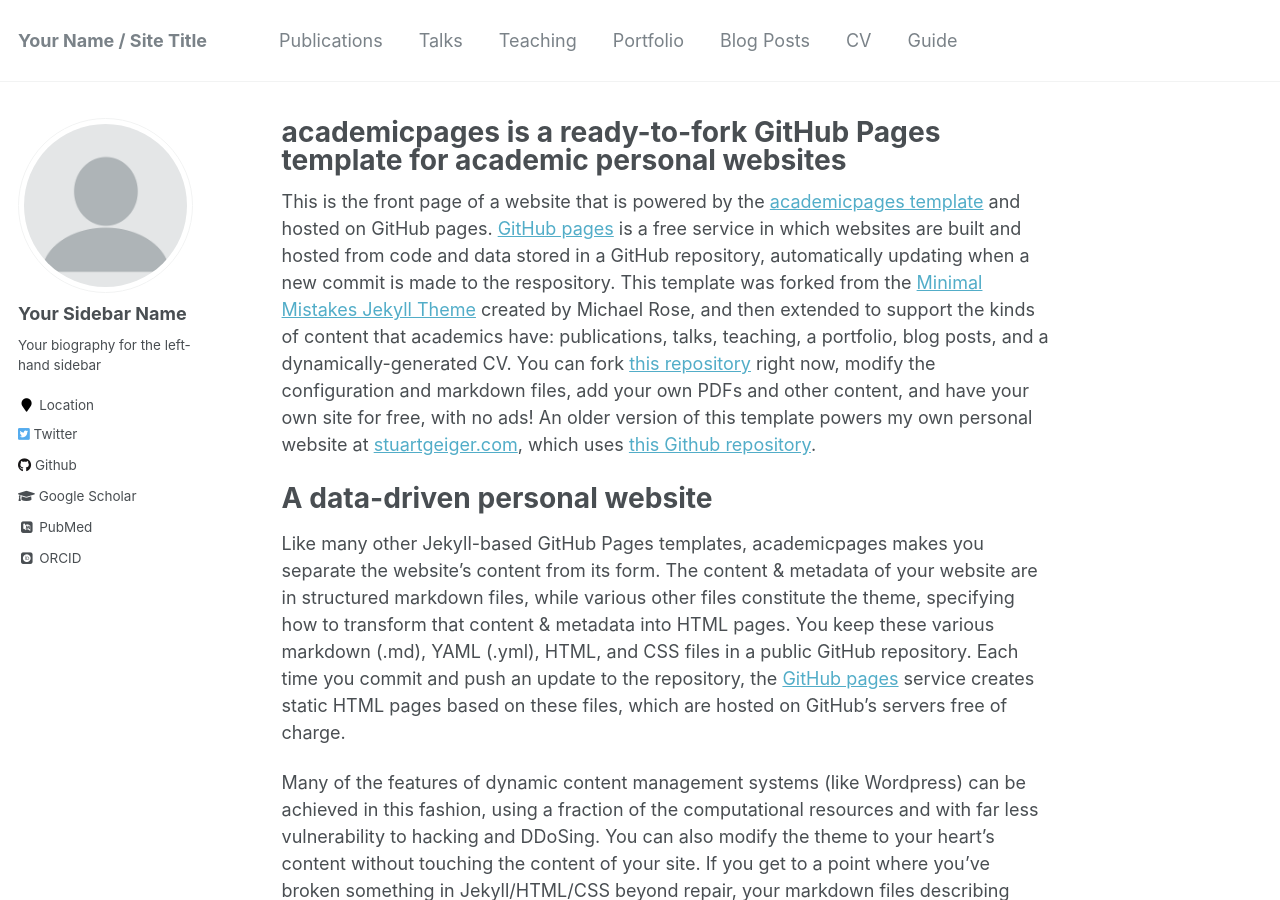
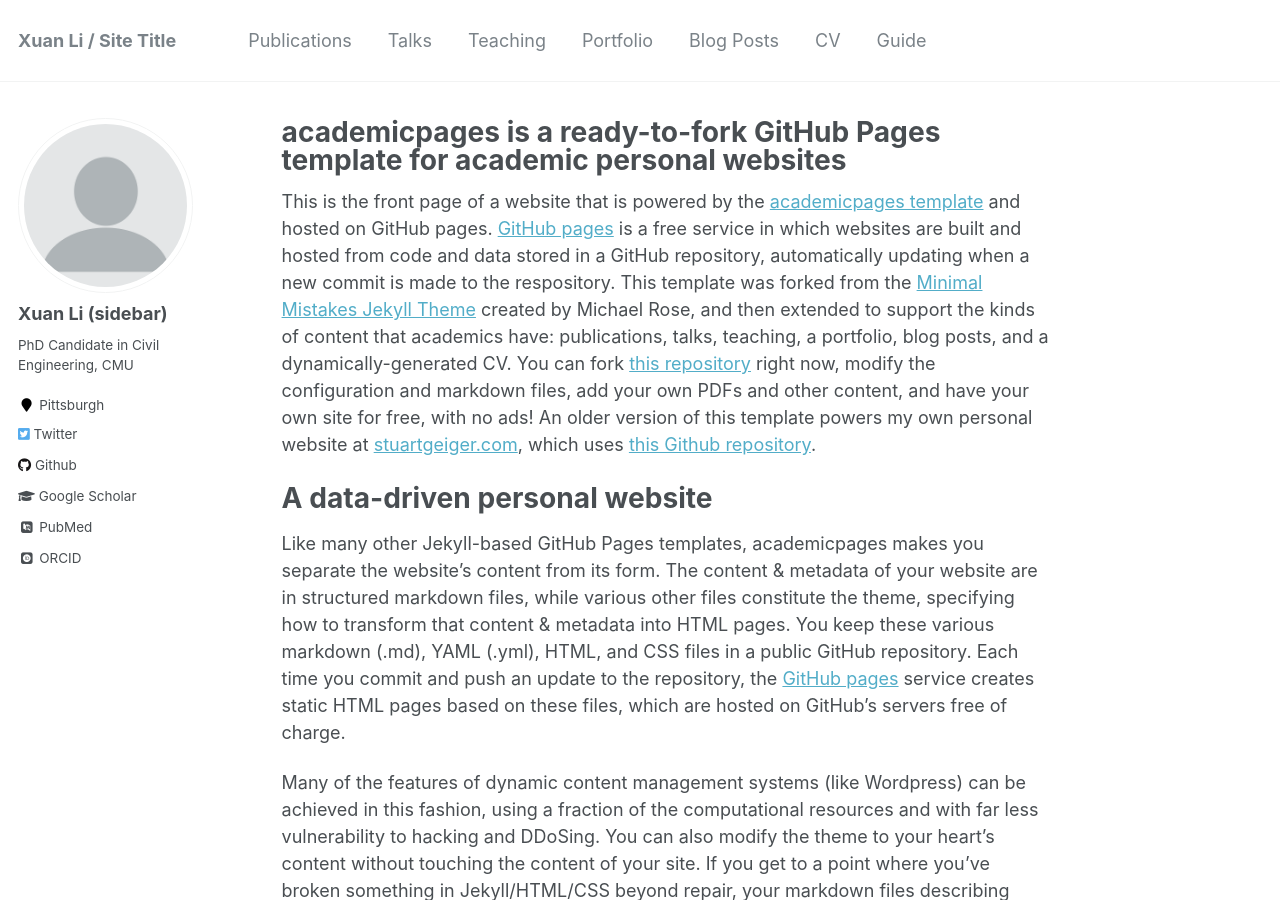
Before and after one commit to milanlx/milanlx.github.io, a Jekyll site: the page built from _pages/about.md, in a window 1280 px wide and 900 px high. Built offline with Jekyll 4.4.1, drawn with Linux system fonts in a browser that asks for light colours; some web fonts are replaced; some of the changed text lies outside the part shown.

Commit message:
Update _config.yml

```diff
--- a/_config.yml
+++ b/_config.yml
@@ -7,13 +7,13 @@
 
 # Site Settings
 locale                   : "en-US"
-title                    : "Your Name / Site Title"
+title                    : "Xuan Li / Site Title"
 title_separator          : "-"
-name                     : &name "Your Name"
+name                     : &name "Xuan Li"
 description              : &description "personal description"
-url                      : https://academicpages.github.io # the base hostname & protocol for your site e.g. "https://mmistakes.github.io"
+url                      : https://milanlx.github.io # the base hostname & protocol for your site e.g. "https://mmistakes.github.io"
 baseurl                  : "" # the subpath of your site, e.g. "/blog"
-repository               : "academicpages/academicpages.github.io"
+repository               : "milanlx/milanlx.github.io"
 teaser                   :  # filename of teaser fallback teaser image placed in /images/, .e.g. "500x300.png"
 breadcrumbs              : false # true, false (default)
 words_per_minute         : 160
@@ -80,10 +80,10 @@ analytics:
 
 # Site Author
 author:
-  name             : "Your Sidebar Name"
+  name             : "Xuan Li (sidebar)"
   avatar           : "profile.png"
-  bio              : "Your biography for the left-hand sidebar"
-  location         : "Location"
+  bio              : "PhD Candidate in Civil Engineering, CMU"
+  location         : "Pittsburgh"
   employer         :
   pubmed           : "https://www.ncbi.nlm.nih.gov/pubmed/?term=john+snow"
   googlescholar    : "http://yourfullgooglescholarurl.com"
@@ -96,7 +96,7 @@ author:
   flickr           :
   facebook         :
   foursquare       :
-  github           : "academicpages"
+  github           : "milanlx"
   google_plus      :
   keybase          :
   instagram        :
```
